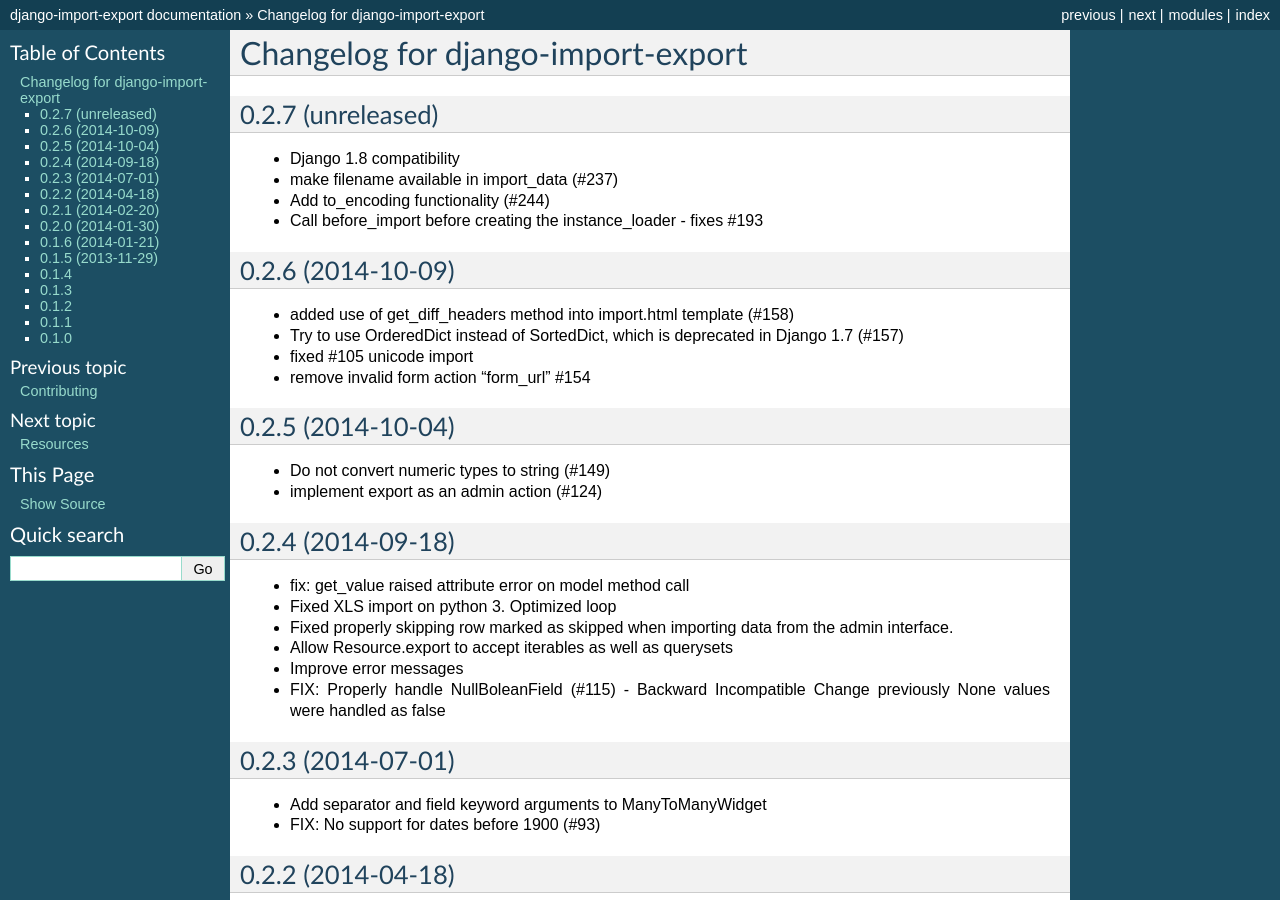
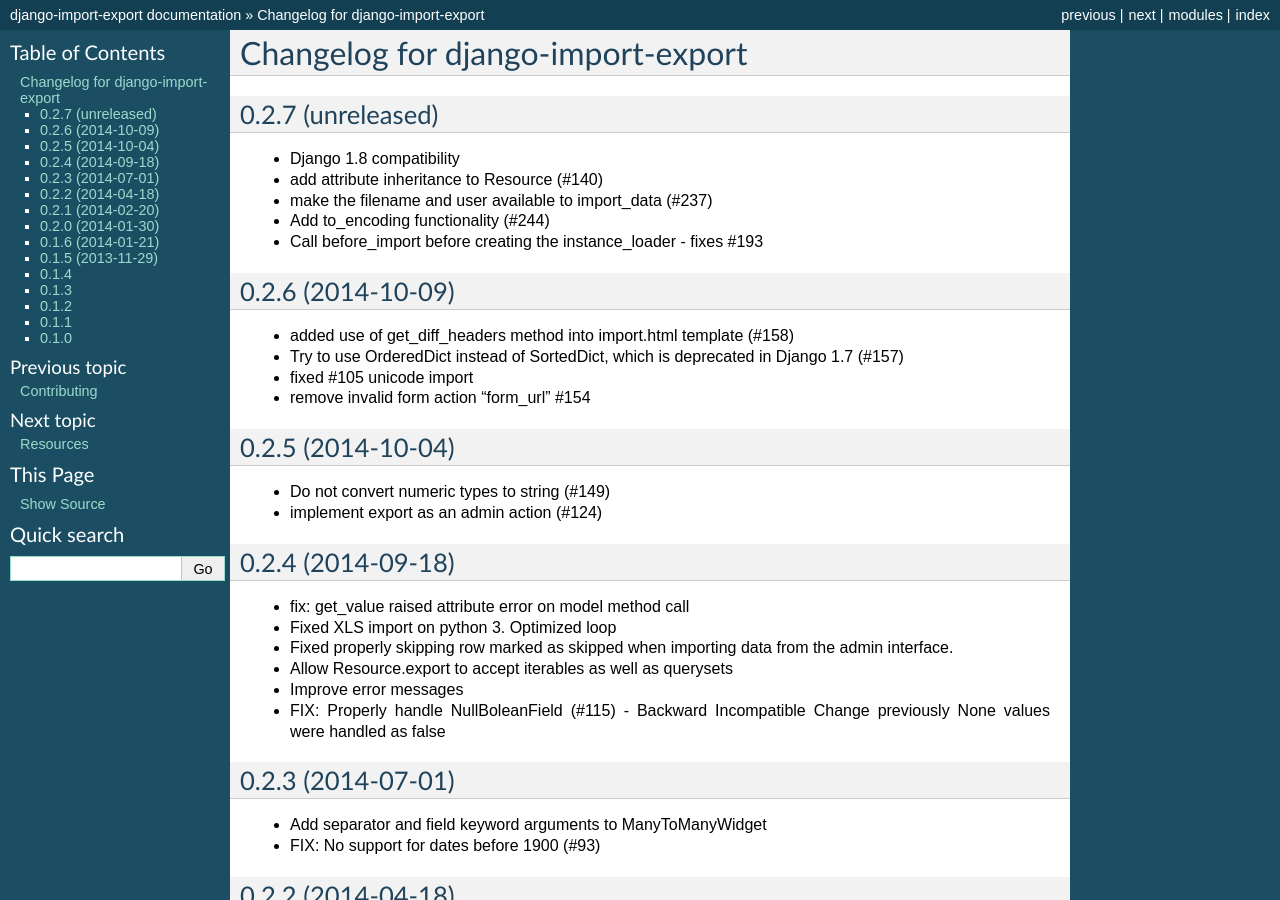
Before and after one commit to django-import-export/django-import-export, a Sphinx documentation site: the page built from docs/changelog.rst, in a window 1280 px wide and 900 px high. Built offline with Sphinx 7.4.7, drawn with Linux system fonts in a browser that asks for light colours; the version number could not be read and is left out.

Commit message:
Update changelog.rst

```diff
--- a/docs/changelog.rst
+++ b/docs/changelog.rst
@@ -6,7 +6,9 @@
 
 - Django 1.8 compatibility
 
-- make filename available in import_data (#237)
+- add attribute inheritance to Resource (#140)
+
+- make the filename and user available to import_data (#237)
 
 - Add to_encoding functionality (#244)
 
```
